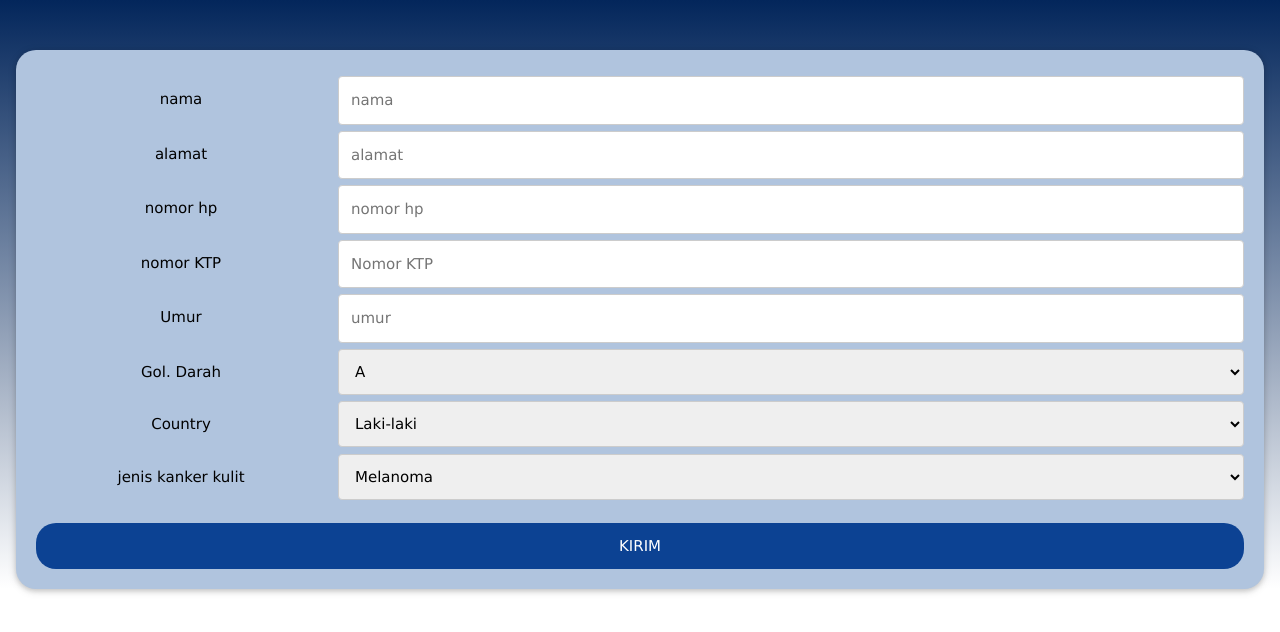
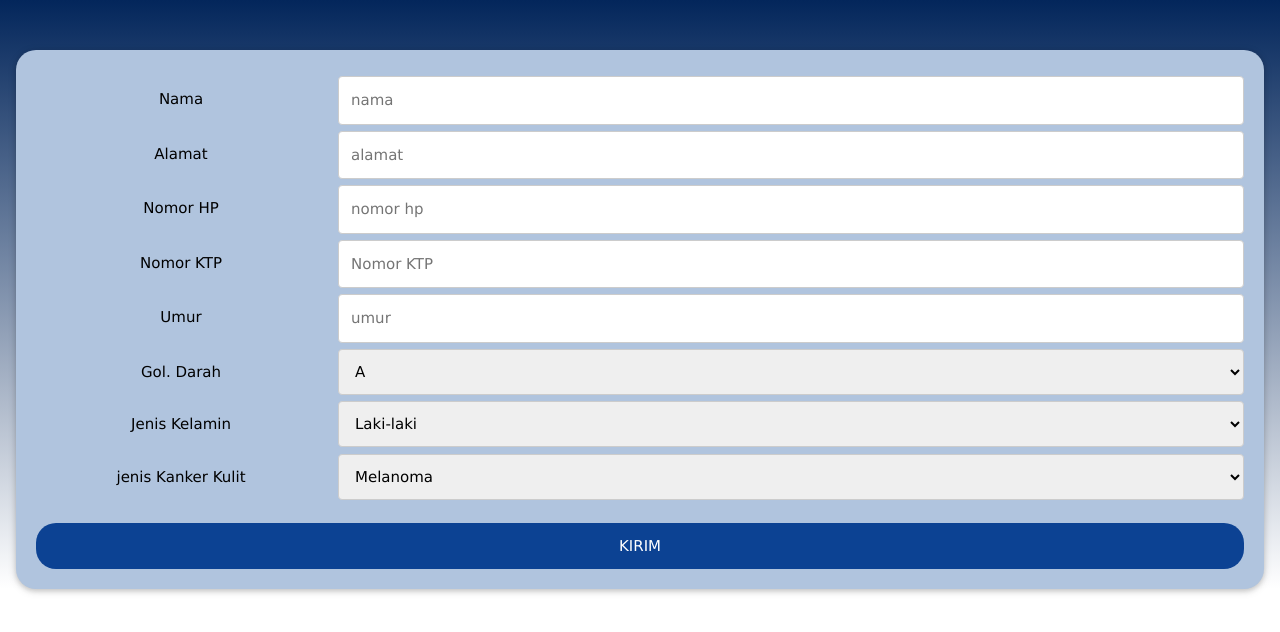
Before and after one commit to mrifqibhagas/InputDataNDNts, a website built with webpack: page public/index.html in a window 1280 px wide. Built offline with nearby package versions, Linux system fonts and the light colour scheme; a web font is replaced by a local one; what @ndn/packet, @ndn/ws-transport would draw is missing.

Commit message:
index.html

```diff
--- a/public/index.html
+++ b/public/index.html
@@ -92,7 +92,7 @@
                 <div class="w3-card w3-center" style="padding: 20px; background-color: lightsteelblue; border-radius: 20px;">
                     <div class="row">
                         <div class="col-25">
-                          <label for="nama">nama</label>
+                          <label for="nama">Nama</label>
                         </div>
                         <div class="col-75">
                           <input type="text" id="nama" name="nama" placeholder="nama">
@@ -100,7 +100,7 @@
                     </div>
                     <div class="row">
                         <div class="col-25">
-                          <label for="alamat">alamat</label>
+                          <label for="alamat">Alamat</label>
                         </div>
                         <div class="col-75">
                           <input type="text" id="alamat" name="alamat" placeholder="alamat">
@@ -108,7 +108,7 @@
                     </div>
                     <div class="row">
                         <div class="col-25">
-                          <label for="nomorhp">nomor hp</label>
+                          <label for="nomorhp">Nomor HP</label>
                         </div>
                         <div class="col-75">
                           <input type="text" id="nomorhp" name="nomorhp" placeholder="nomor hp">
@@ -116,7 +116,7 @@
                     </div>
                     <div class="row">
                         <div class="col-25">
-                          <label for="ktp">nomor KTP</label>
+                          <label for="ktp">Nomor KTP</label>
                         </div>
                         <div class="col-75">
                           <input type="text" id="ktp" name="ktp" placeholder="Nomor KTP">
@@ -145,7 +145,7 @@
                     </div>
                     <div class="row">
                         <div class="col-25">
-                          <label for="jeniskelamin">Country</label>
+                          <label for="jeniskelamin">Jenis Kelamin</label>
                         </div>
                         <div class="col-75">
                           <select id="jeniskelamin" name="jeniskelamin">
@@ -156,7 +156,7 @@
                     </div>
                     <div class="row">
                         <div class="col-25">
-                          <label for="kategorikanker">jenis kanker kulit</label>
+                          <label for="kategorikanker">jenis Kanker Kulit</label>
                         </div>
                         <div class="col-75">
                           <select id="kategorikanker" name="kategorikanker">
```
